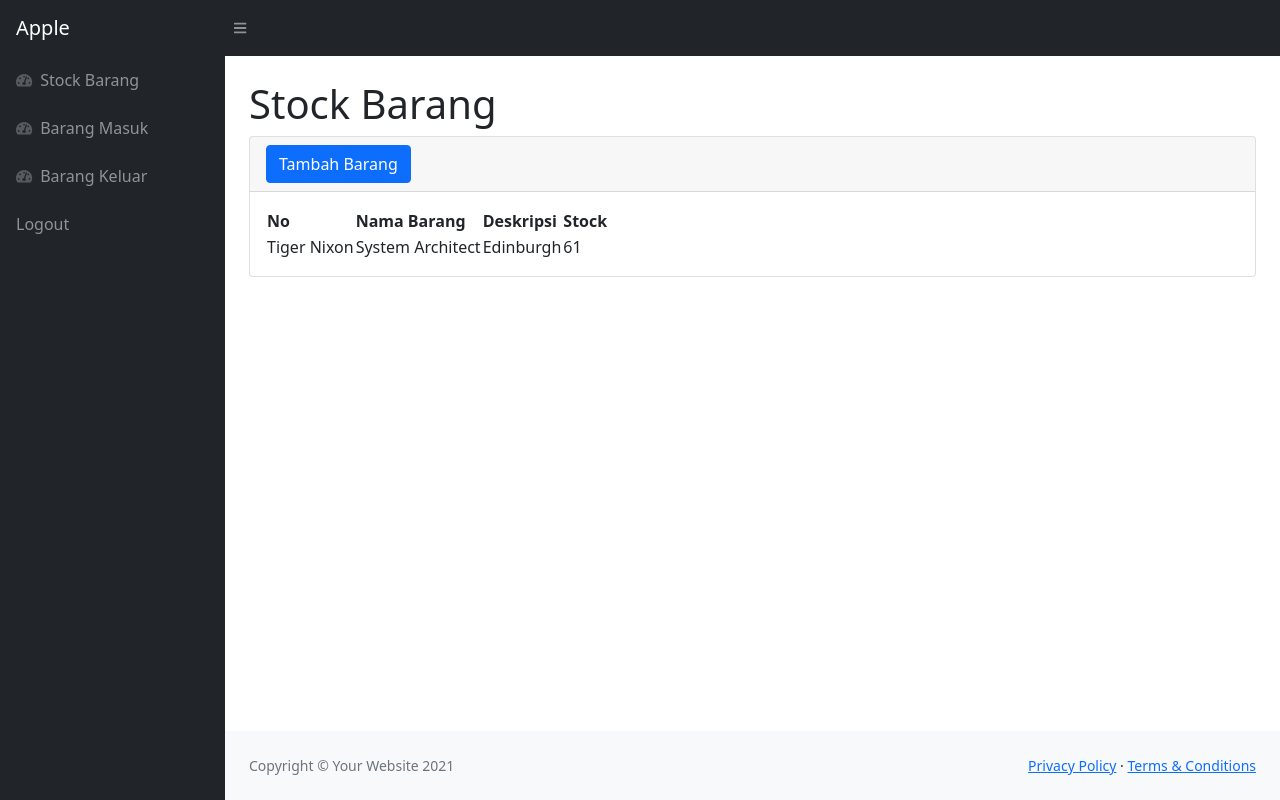
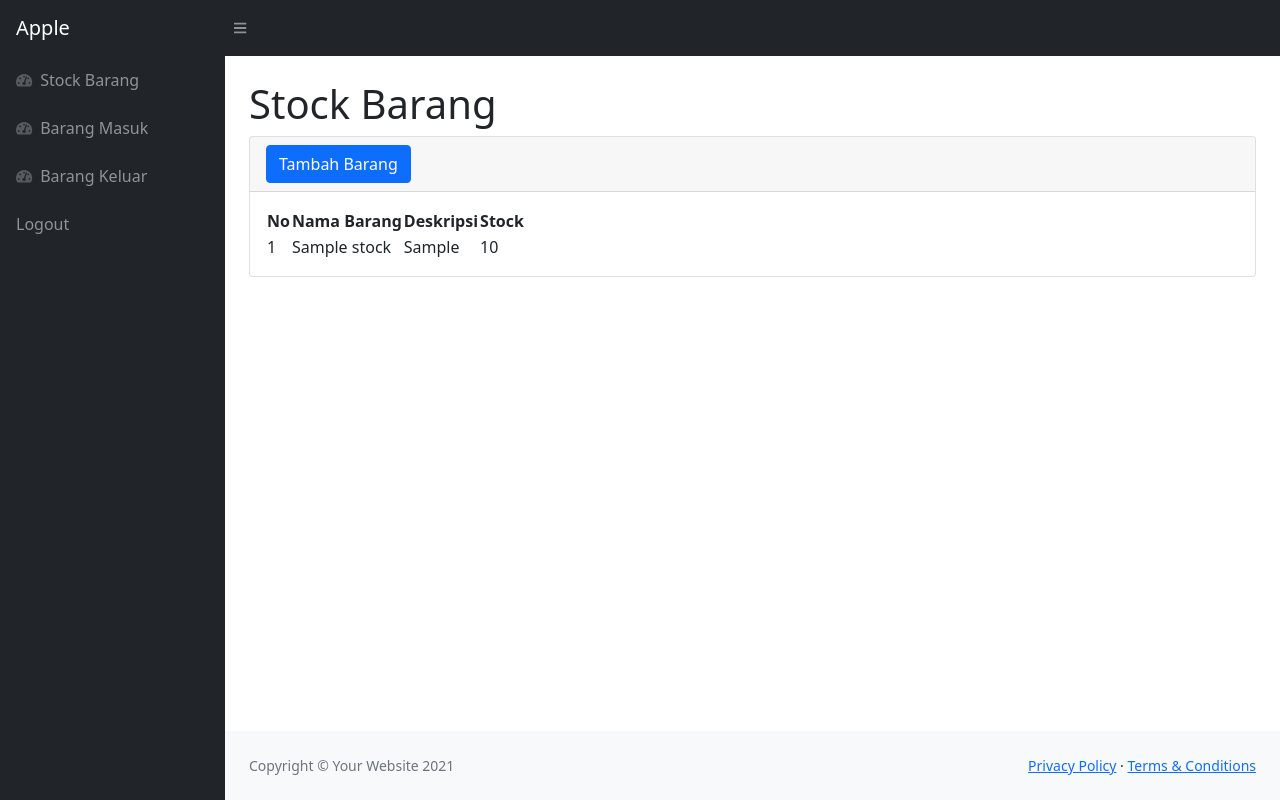
Before and after one commit to michelleprdd/stockbarang, a PHP site: page / in a window 1280 px wide. Run offline with PHP 8.4, Linux system fonts and the light colour scheme; the visitor is signed in with stand-in values (Sample User, id 1); tables that the repository leaves empty or names only in its code hold one stand-in row (values such as "Sample post"); some libraries are stand-ins or nearby versions.

Commit message:
Menambahkan fungsi looping untuk stock barang

```diff
--- a/index.php
+++ b/index.php
@@ -69,12 +69,28 @@ require 'cek.php';
                                         </tr>
                                     </thead>
                                     <tbody>
+
+                                          <?php
+                                          $ambilsemuadatastock = mysqli_query($conn,"select * from stock");
+                                          while($data=mysqli_fetch_array($ambilsemuadatastock)){
+                                            $i = 1;
+                                            $namabarang = $data['namabarang'];
+                                            $deskripsi = $data['deskripsi'];
+                                            $stock = $data['stock'];
+                                        ?>
+
                                         <tr>
-                                            <td>Tiger Nixon</td>
-                                            <td>System Architect</td>
-                                            <td>Edinburgh</td>
-                                            <td>61</td>
+                                           <td><?=$i++;?></td>
+                                            <td><?=$namabarang;?></td>
+                                            <td><?=$deskripsi;?></td>
+                                            <td><?=$stock;?></td>
                                         </tr>
+
+                                         <?php
+                                        };
+
+                                        ?>
+
                                     </tbody>
                                 </table>
                             </div>
```
